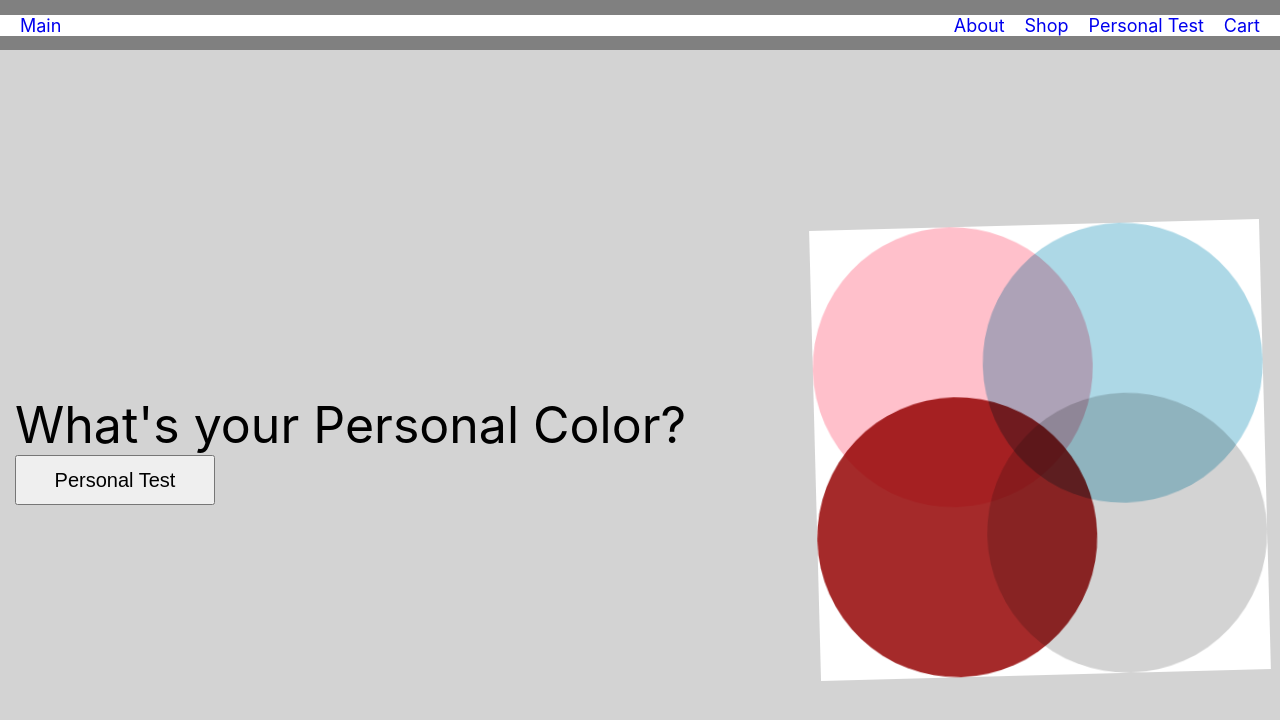
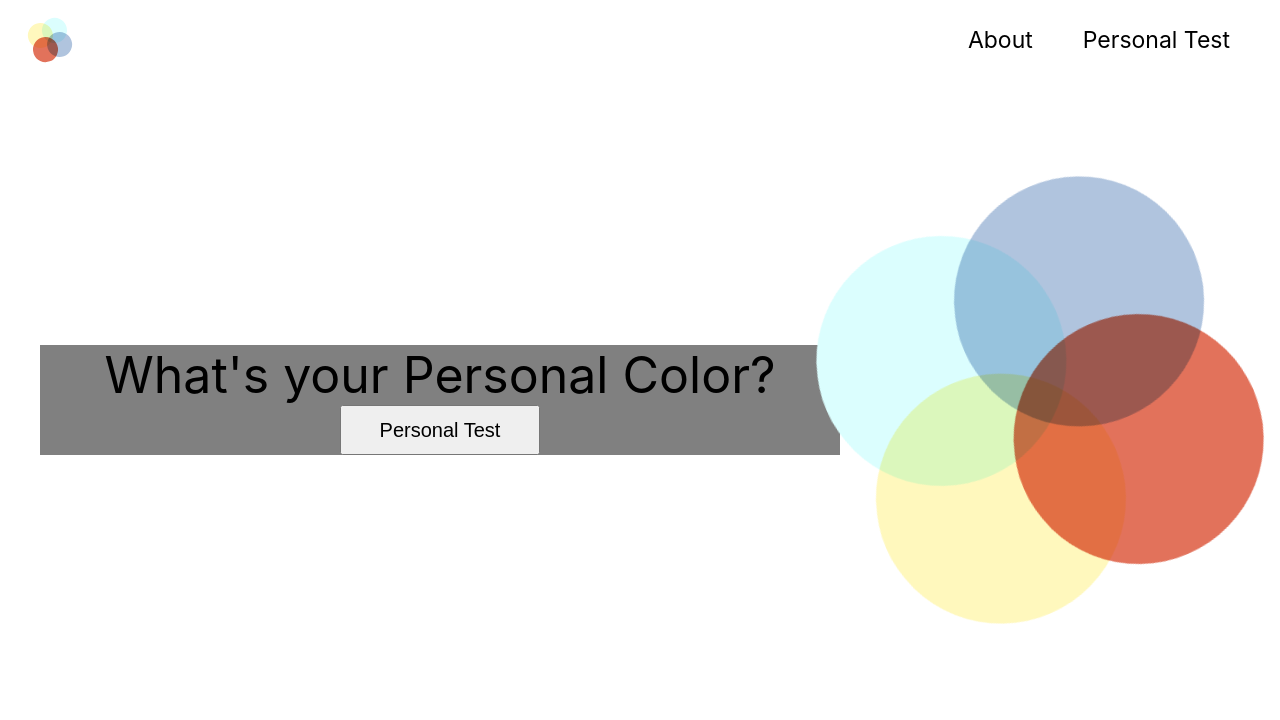
Before and after one commit to jizero1/project-personal, a React (Create React App) app: page / in a window 1280 px wide. Shown: the top 720 px of the page. Built offline with nearby package versions, Linux system fonts and the light colour scheme.

Commit message:
app.js파일 navbar 2차 디자인 수정

```diff
--- a/src/App.css
+++ b/src/App.css
@@ -8,33 +8,71 @@
     width: 100vw;
     height: 100vh;
     overflow-x: hidden;
-    /* background-color: white; */
 }
 .navbar {
     width: 100%;
-    height: 50px;
-    background-color: grey;
+    height: 80px;
     display: flex;
     justify-content: space-between;
     align-items: center;
+    position: fixed;
+    /* background-color: pink; */
 }
 .navbar ul {
     width: 100%;
     display: flex;
     list-style: none;
-    background-color: white;
-    font-size: 18px;
+    font-size: 23px;
+    /* background-color: white; */
+    /* font-weight: 500; */
+    justify-content: center;
+    align-items: center;
 }
 .navbar a {
     text-decoration: none;
+    color: black;
 }
 .navbar-main {
     margin-right: auto;
-    margin-left: 20px;
+    margin-left: 30px;
 }
 .navbar-about,
 .navbar-shop,
 .navbar-personal,
 .navbar-cart {
-    margin-right: 20px;
+    margin-right: 50px;
 }
+.navbar-main-circle {
+    width: 40px;
+    height: 40px;
+    position: relative;
+    transform: rotate(-20deg);
+}
+.common-circle {
+    position: absolute;
+    width: 25px;
+    height: 25px;
+    border-radius: 100%;
+    mix-blend-mode: multiply;
+    cursor: pointer;
+}
+.navbar-main-circle-leftTop {
+    background-color: #fff8bd;
+    left: 0;
+    top: 0;
+}
+.navbar-main-circle-leftBottom {
+    background-color: #E2725B;
+    left: 0;
+    bottom: 0;
+}
+.navbar-main-circle-rightTop {
+    background-color: #dbfefe;
+    right: 0;
+    top: 0;
+}
+.navbar-main-circle-rightBottom {
+    background-color: #B0C4DE;
+    right: 0;
+    bottom: 0;
+}
--- a/src/App.js
+++ b/src/App.js
@@ -3,9 +3,7 @@ import { BrowserRouter as Router, Route, Routes, Link } from 'react-router-dom';
 import './App.css';
 import Main from './pages/Main/Main';
 import About from './pages/About/About';
-import Shop from './pages/Shop/Shop';
 import Personal from './pages/Personal/Personal';
-import Cart from './pages/Cart/Cart';
 
 function App() {
 
@@ -14,19 +12,23 @@ function App() {
       <div className="app">
         <nav className="navbar">
           <ul>
-            <li className="navbar-main"><Link to="/">Main</Link></li>
+            <li className="navbar-main">
+              <Link to="/">
+                <div className="navbar-main-circle">
+                  <div className="common-circle navbar-main-circle-leftTop"></div>
+                  <div className="common-circle navbar-main-circle-leftBottom"></div>
+                  <div className="common-circle navbar-main-circle-rightTop"></div>
+                  <div className="common-circle navbar-main-circle-rightBottom"></div>
+                </div>
+              </Link></li>
             <li className="navbar-about"><Link to="/About">About</Link></li>
-            <li className="navbar-shop"><Link to="/Shop">Shop</Link></li>
             <li className="navbar-personal"><Link to="/Personal">Personal Test</Link></li>
-            <li className="navbar-cart"><Link to="/Cart">Cart</Link></li>
           </ul>
         </nav>
         <Routes>
-          <Route path="/" element={<Main/>}/>
-          <Route path="/About" element={<About/>}/>
-          <Route path="/Shop" element={<Shop/>}/>
-          <Route path="/Personal" element={<Personal/>}/>
-          <Route path="/Cart" element={<Cart/>}/>
+          <Route path="/" element={<Main />} />
+          <Route path="/About" element={<About />} />
+          <Route path="/Personal" element={<Personal />} />
         </Routes>
       </div>
     </Router>
--- a/src/pages/Main/Main.css
+++ b/src/pages/Main/Main.css
@@ -1,19 +1,22 @@
+/* -------- 공통으로 사용되는 속성 -------- */
+.common-flex {
+    display: flex;
+    justify-content: center;
+    align-items: center;
+}
+/* --------------------------------------- */
+
 .main {
     width: 100%;
     height: 100%;
-    background-color: lightgrey;
-    display: flex;
-    justify-content: center;
-    align-items: center;
     flex-direction: row;
+    /* common-flex속성 적용 */
 }
 .main-test-container {
     width: 800px;
-    display: flex;
-    justify-content: center;
-    /* align-items: center; */
     flex-direction: column;
-    /* background-color: white; */
+    background-color: grey;
+    /* common-flex속성 적용 */
 }
 .main-test-text{
     font-size: 50px;
@@ -24,17 +27,12 @@
     font-size: 20px;
 }
 .main-circle-container {
-    width: 450px;
-    height: 450px;
-    background-color: white;
+    width: 400px;
+    height: 400px;
+    /* background-color: gold; */
     position: relative;
-    animation: circleRotateAni 6s infinite;
-    transition: transform 0.3s ease;
+    animation: circleRotateAni 8s linear infinite;
 }
-/* .main-circle-container:hover {
-    animation: none;
-    transform: rotate(0deg);ro
-} */
 @keyframes circleRotateAni {
     0% {
         transform: rotate(0deg);
@@ -43,10 +41,53 @@
         transform: rotate(360deg);
     }
 }
+.main-circle-container:hover {
+    animation-play-state: paused;
+    animation: none;
+    /* animation: circleRotateStopAni2 5s; */
+}
+.main-circle-container:hover .main-circle{
+    animation: circleRotateStopAni 2s forwards;
+    opacity: 1;
+    visibility: visible;
+}
+.main-circle-container:hover .main-circle-text {
+    animation: circleRotateTextAni 2s forwards;
+    animation-delay: 1.5s;
+}
+@keyframes circleRotateTextAni {
+    0% {
+        opacity: 0;
+    }
+    100% {
+        opacity: 1;
+    }
+}
+ @keyframes circleRotateStopAni {
+    0% {
+        width: 250px;
+        height: 250px;
+        animation-timing-function:ease-in;
+    }
+    50% {
+        width: 400px;
+        height: 400px;
+        animation-timing-function:linear;
+    }
+    100% {
+        width: 200px;
+        height: 200px;
+        animation-timing-function:ease-out;
+        cursor: pointer;
+    }
+}
+
+.main-circle-text {
+    opacity: 0;
+}
 .main-circle {
-    width: 280px;
-    height: 280px;
-    /* background-color: pink; */
+    width: 250px;
+    height: 250px;
     border-radius: 100%;
     position: absolute;
     mix-blend-mode: multiply; /*겹치는 부분 색상 혼합*/
@@ -54,20 +95,28 @@
 .main-circle-leftup {
     left: 0;
     top: 0;
-    background-color: pink;
+    /* 봄 */
+    background-color: #fff8bd;
+    /* common-flex속성 적용 */
 }
 .main-circle-leftdown {
     left: 0;
     bottom: 0;
-    background-color: brown;
+    /* 가을 */
+    background-color: #E2725B;
+    /* common-flex속성 적용 */
 }
 .main-circle-rightup {
     right: 0;
     top: 0;
-    background-color: lightblue;
+    /* 여름 */
+    background-color: #dbfefe;
+    /* common-flex속성 적용 */
 }
 .main-circle-rightdown {
     right: 0;
     bottom: 0;
-    background-color: lightgrey;
+    /* 겨울 */
+    background-color: #B0C4DE;
+    /* common-flex속성 적용 */
 }
--- a/src/pages/Main/Main.js
+++ b/src/pages/Main/Main.js
@@ -10,16 +10,24 @@ const Main = () => {
         navigate('/Personal');
     }
     return (
-        <div className="main">
-            <div className="main-test-container">
+        <div className="main common-flex">
+            <div className="main-test-container common-flex">
                 <p className="main-test-text">What's your Personal Color?</p>
                 <button className="main-test-Btn" onClick={mainTestBtnClick}>Personal Test</button>
             </div>
             <div className="main-circle-container">
-                <div className="main-circle main-circle-leftup"></div>
-                <div className="main-circle main-circle-leftdown"></div>
-                <div className="main-circle main-circle-rightup"></div>
-                <div className="main-circle main-circle-rightdown"></div>
+                <div className="main-circle main-circle-leftup common-flex">
+                    <p className="main-circle-text">봄</p>
+                </div>
+                <div className="main-circle main-circle-leftdown common-flex">
+                    <p className="main-circle-text">가을</p>
+                </div>
+                <div className="main-circle main-circle-rightup common-flex">
+                    <p className="main-circle-text">여름</p>
+                </div>
+                <div className="main-circle main-circle-rightdown common-flex">
+                    <p className="main-circle-text">겨울</p>
+                </div>
             </div>
         </div>
     )
```
